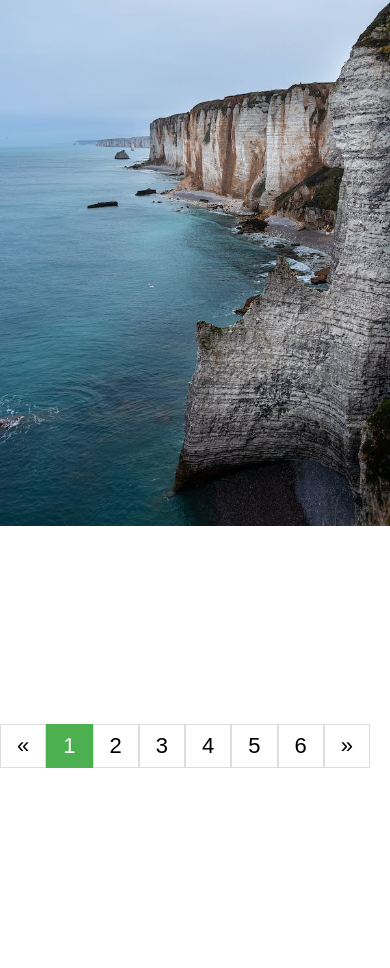
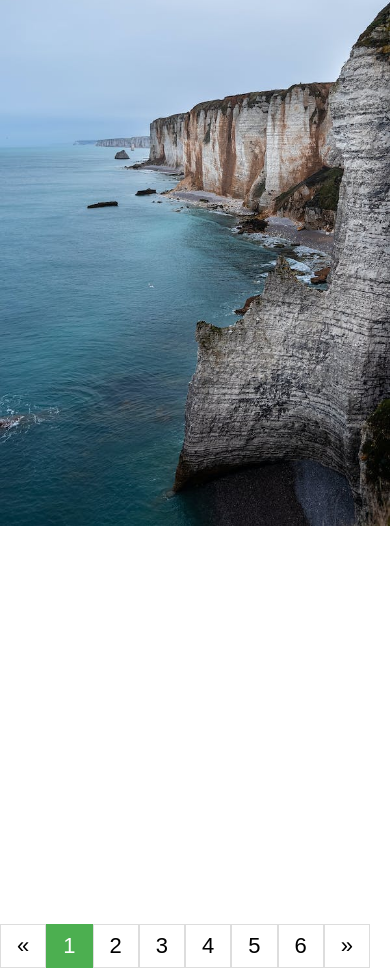
Before and after one commit to amowow/Art-web, a plain HTML site: page index.html in a window 390 px wide. Shown: the part 5596-6564 px from the top of the page. Before the commit the page ends 6364 px from the top, so only its background shows below. Drawn offline with Linux system fonts and the light colour scheme.

Commit message:
Update Home.css

```diff
--- a/Css/Home.css
+++ b/Css/Home.css
@@ -135,7 +135,7 @@ body {
 
     .pagination {
         position: relative;
-        bottom: -6300px;
+        bottom: -6500px;
         left: 0px;
         right: 0;
         margin-top: 20px;
```
